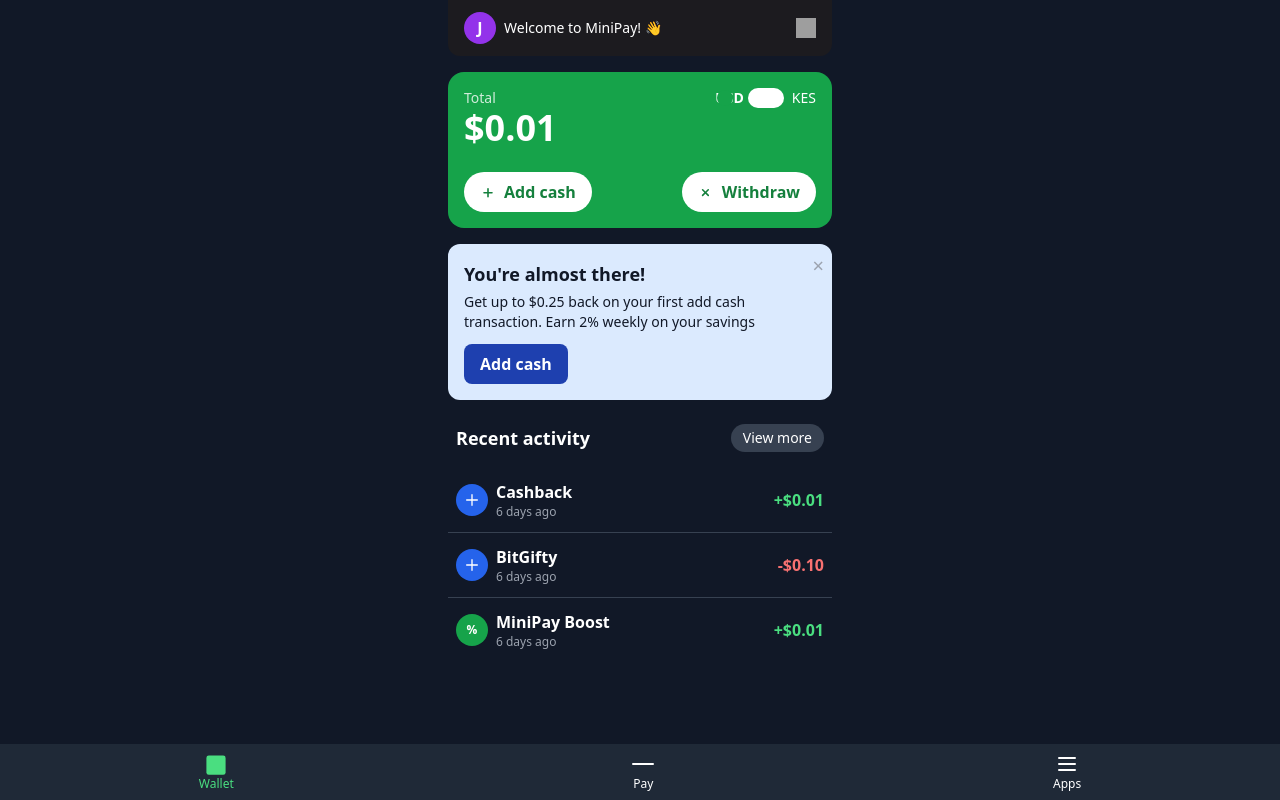
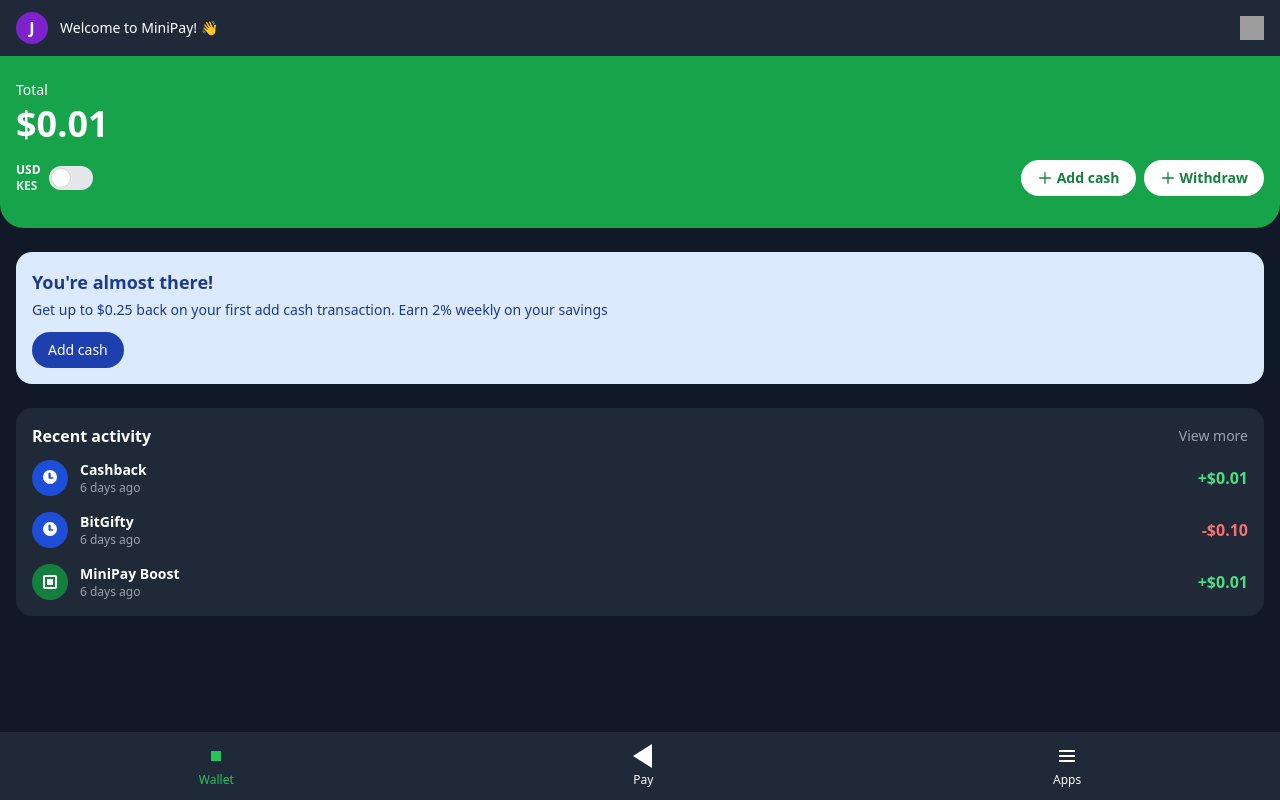
Before and after one commit to CashWayAppRegulatedCentralBankOfAmerica/ios, a plain HTML site: page index.html in a window 1280 px wide. Drawn offline with nearby package versions, Linux system fonts and the light colour scheme; grey boxes are pictures that could not be loaded.

Commit message:
Update index.html

```diff
--- a/index.html
+++ b/index.html
@@ -1,129 +1,120 @@
 <!DOCTYPE html>
 <html lang="en">
+
 <head>
-  <meta charset="UTF-8" />
-  <meta name="viewport" content="width=device-width, initial-scale=1.0" />
-  <title>MiniPay Clone</title>
+  <meta charset="UTF-8">
+  <meta name="viewport" content="width=device-width, initial-scale=1.0">
+  <title>MiniPay UI Clone</title>
   <script src="https://cdn.tailwindcss.com"></script>
 </head>
 
 <body class="bg-gray-900 text-white font-sans">
-  <div class="max-w-sm mx-auto">
-
-    <!-- Welcome Bar -->
-    <div class="flex items-center justify-between px-4 py-3 bg-[#1c1b1f] rounded-b-xl">
-      <div class="flex items-center space-x-2">
-        <div class="bg-purple-600 rounded-full h-8 w-8 flex items-center justify-center text-white font-bold">J</div>
+  <!-- Welcome Message -->
+  <div class="flex items-center justify-between bg-gray-800 px-4 py-3">
+    <div class="flex items-center space-x-3">
+      <div class="bg-purple-700 rounded-full w-8 h-8 flex items-center justify-center text-white font-bold">J</div>
       <span class="text-sm">Welcome to MiniPay! 👋</span>
     </div>
-      <div>
-        <img src="https://img.icons8.com/ios-filled/24/ffffff/qr-code.png" alt="QR code" class="w-5 h-5" />
-      </div>
+    <img src="https://api.qrserver.com/v1/create-qr-code/?data=minipay&size=60x60" alt="QR Code" class="w-6 h-6">
   </div>
 
   <!-- Balance Card -->
-    <div class="bg-green-600 rounded-2xl mt-4 p-4 text-white relative">
-      <div class="text-sm opacity-80">Total</div>
+  <div class="bg-green-600 rounded-b-3xl px-4 pt-6 pb-8 text-white">
+    <div class="text-sm mb-1">Total</div>
     <div class="text-4xl font-bold">$0.01</div>
-      <div class="absolute top-4 right-4 flex items-center space-x-1">
-        <span class="text-sm font-semibold">USD</span>
-        <label class="inline-flex items-center cursor-pointer">
-          <input type="checkbox" class="sr-only peer">
-          <div class="w-9 h-5 bg-white rounded-full peer peer-checked:bg-green-800 peer-checked:before:translate-x-full before:content-[''] before:absolute before:top-0.5 before:left-0.5 before:bg-green-600 before:rounded-full before:h-4 before:w-4 before:transition-all"></div>
-          <span class="ml-2 text-sm text-white">KES</span>
+    <div class="flex items-center justify-between mt-4">
+      <div class="flex items-center space-x-2">
+        <div class="flex flex-col text-xs font-semibold">
+          <span>USD</span>
+          <span class="text-gray-200">KES</span>
+        </div>
+        <label class="inline-flex relative items-center cursor-pointer">
+          <input type="checkbox" value="" class="sr-only peer">
+          <div class="w-11 h-6 bg-gray-200 rounded-full peer peer-focus:ring-4 peer-focus:ring-green-300 dark:peer-focus:ring-green-800 peer-checked:after:translate-x-full peer-checked:after:border-white after:content-[''] after:absolute after:top-[2px] after:left-[2px] after:bg-white after:border-gray-300 after:border after:rounded-full after:h-5 after:w-5 after:transition-all peer-checked:bg-green-500"></div>
         </label>
       </div>
-
-      <div class="mt-6 flex justify-between">
-        <button class="flex items-center bg-white text-green-700 font-semibold px-4 py-2 rounded-full">
-          <svg class="w-4 h-4 mr-2" fill="currentColor" viewBox="0 0 20 20">
-            <path d="M10 5a1 1 0 00-1 1v4H5a1 1 0 000 2h4v4a1 1 0 002 0v-4h4a1 1 0 000-2h-4V6a1 1 0 00-1-1z" />
-          </svg>
+      <div class="flex space-x-2">
+        <button class="flex items-center bg-white text-green-700 px-4 py-2 rounded-full font-semibold text-sm">
+          <svg class="w-4 h-4 mr-1" fill="none" stroke="currentColor" stroke-width="2" viewBox="0 0 24 24" xmlns="http://www.w3.org/2000/svg"><path stroke-linecap="round" stroke-linejoin="round" d="M12 4v16m8-8H4"></path></svg>
           Add cash
         </button>
-        <button class="flex items-center bg-white text-green-700 font-semibold px-4 py-2 rounded-full">
-          <svg class="w-4 h-4 mr-2 rotate-45" fill="currentColor" viewBox="0 0 20 20">
-            <path d="M10 5a1 1 0 011 1v4h4a1 1 0 010 2h-4v4a1 1 0 01-2 0v-4H5a1 1 0 010-2h4V6a1 1 0 011-1z" />
-          </svg>
+        <button class="flex items-center bg-white text-green-700 px-4 py-2 rounded-full font-semibold text-sm">
+          <svg class="w-4 h-4 mr-1 rotate-180" fill="none" stroke="currentColor" stroke-width="2" viewBox="0 0 24 24" xmlns="http://www.w3.org/2000/svg"><path stroke-linecap="round" stroke-linejoin="round" d="M12 4v16m8-8H4"></path></svg>
           Withdraw
         </button>
       </div>
     </div>
-
-    <!-- Promo Card -->
-    <div class="bg-blue-100 text-gray-900 mt-4 p-4 rounded-xl relative">
-      <div class="text-lg font-bold">You're almost there!</div>
-      <p class="text-sm mt-1">Get up to $0.25 back on your first add cash transaction. Earn 2% weekly on your savings</p>
-      <button class="bg-blue-800 text-white mt-3 px-4 py-2 rounded-lg font-semibold">Add cash</button>
-      <button class="absolute top-2 right-2 text-xl text-gray-400">&times;</button>
   </div>
 
-    <!-- Recent Activity -->
-    <div class="mt-6">
-      <div class="flex justify-between items-center px-2">
-        <h3 class="text-lg font-bold">Recent activity</h3>
-        <button class="text-sm text-white bg-gray-700 px-3 py-1 rounded-full">View more</button>
+  <!-- Promotion -->
+  <div class="bg-blue-100 text-blue-900 rounded-2xl p-4 mx-4 mt-6">
+    <div class="font-bold text-lg">You're almost there!</div>
+    <p class="text-sm mt-1">Get up to $0.25 back on your first add cash transaction. Earn 2% weekly on your savings</p>
+    <button class="bg-blue-800 text-white px-4 py-2 rounded-full mt-3 text-sm font-medium">Add cash</button>
   </div>
-      <ul class="mt-4 divide-y divide-gray-700">
-        <li class="flex items-center justify-between py-3 px-2">
-          <div class="flex items-center space-x-2">
-            <div class="bg-blue-600 rounded-full h-8 w-8 flex items-center justify-center text-white">
-              <svg class="w-4 h-4" fill="none" stroke="currentColor" stroke-width="2" viewBox="0 0 24 24"><path stroke-linecap="round" stroke-linejoin="round" d="M12 4v16m8-8H4"/></svg>
+
+  <!-- Recent Activity Section -->
+  <div class="bg-gray-800 mt-6 mx-4 rounded-2xl p-4">
+    <div class="flex justify-between items-center mb-3">
+      <h2 class="text-md font-semibold">Recent activity</h2>
+      <button class="text-sm text-gray-400">View more</button>
+    </div>
+    <div class="space-y-4">
+      <div class="flex justify-between items-center">
+        <div class="flex items-center space-x-3">
+          <div class="bg-blue-700 p-2 rounded-full">
+            <svg class="w-5 h-5 text-white" fill="currentColor" viewBox="0 0 20 20"><path fill-rule="evenodd" d="M5.05 4.05a7 7 0 119.9 9.9 7 7 0 01-9.9-9.9zM10 5a.75.75 0 01.75.75v3.5h2a.75.75 0 010 1.5H9.25A.75.75 0 018.5 10V5.75A.75.75 0 0110 5z" clip-rule="evenodd"></path></svg>
           </div>
           <div>
-              <div class="font-semibold">Cashback</div>
+            <div class="text-sm font-semibold">Cashback</div>
             <div class="text-xs text-gray-400">6 days ago</div>
           </div>
         </div>
-          <div class="text-green-400 font-bold">+$0.01</div>
-        </li>
-        <li class="flex items-center justify-between py-3 px-2">
-          <div class="flex items-center space-x-2">
-            <div class="bg-blue-600 rounded-full h-8 w-8 flex items-center justify-center text-white">
-              <svg class="w-4 h-4" fill="none" stroke="currentColor" stroke-width="2" viewBox="0 0 24 24"><path stroke-linecap="round" stroke-linejoin="round" d="M12 4v16m8-8H4"/></svg>
+        <div class="text-green-400 font-semibold">+$0.01</div>
+      </div>
+
+      <div class="flex justify-between items-center">
+        <div class="flex items-center space-x-3">
+          <div class="bg-blue-700 p-2 rounded-full">
+            <svg class="w-5 h-5 text-white" fill="currentColor" viewBox="0 0 20 20"><path fill-rule="evenodd" d="M5.05 4.05a7 7 0 119.9 9.9 7 7 0 01-9.9-9.9zM10 5a.75.75 0 01.75.75v3.5h2a.75.75 0 010 1.5H9.25A.75.75 0 018.5 10V5.75A.75.75 0 0110 5z" clip-rule="evenodd"></path></svg>
           </div>
           <div>
-              <div class="font-semibold">BitGifty</div>
+            <div class="text-sm font-semibold">BitGifty</div>
             <div class="text-xs text-gray-400">6 days ago</div>
           </div>
         </div>
-          <div class="text-red-400 font-bold">-$0.10</div>
-        </li>
-        <li class="flex items-center justify-between py-3 px-2">
-          <div class="flex items-center space-x-2">
-            <div class="bg-green-600 rounded-full h-8 w-8 flex items-center justify-center text-white text-xs font-bold">%</div>
+        <div class="text-red-400 font-semibold">-$0.10</div>
+      </div>
+
+      <div class="flex justify-between items-center">
+        <div class="flex items-center space-x-3">
+          <div class="bg-green-700 p-2 rounded-full">
+            <svg class="w-5 h-5 text-white" fill="currentColor" viewBox="0 0 20 20"><path d="M13 7H7v6h6V7z" /><path fill-rule="evenodd" d="M5 3a2 2 0 00-2 2v10a2 2 0 002 2h10a2 2 0 002-2V5a2 2 0 00-2-2H5zm0 2h10v10H5V5z" clip-rule="evenodd" /></svg>
+          </div>
           <div>
-              <div class="font-semibold">MiniPay Boost</div>
+            <div class="text-sm font-semibold">MiniPay Boost</div>
             <div class="text-xs text-gray-400">6 days ago</div>
           </div>
         </div>
-          <div class="text-green-400 font-bold">+$0.01</div>
-        </li>
-      </ul>
+        <div class="text-green-400 font-semibold">+$0.01</div>
+      </div>
+    </div>
   </div>
 
   <!-- Bottom Nav -->
-    <div class="fixed bottom-0 left-0 right-0 bg-gray-800 py-2 flex justify-around items-center">
-      <div class="flex flex-col items-center text-green-400">
-        <svg class="w-6 h-6" fill="currentColor" viewBox="0 0 20 20">
-          <path d="M4 3a2 2 0 00-2 2v12a2 2 0 002 2h12a2 2 0 002-2V5a2 2 0 00-2-2H4z" />
-        </svg>
-        <span class="text-xs">Wallet</span>
+  <div class="fixed bottom-0 left-0 right-0 bg-gray-800 text-white flex justify-around items-center py-3">
+    <div class="flex flex-col items-center text-green-500">
+      <svg class="w-6 h-6" fill="currentColor" viewBox="0 0 24 24"><path d="M3 3h18v18H3V3z" fill="none"/><path d="M7 7h10v10H7V7z"/></svg>
+      <span class="text-xs mt-1">Wallet</span>
     </div>
-      <div class="flex flex-col items-center text-white">
-        <svg class="w-6 h-6" fill="none" stroke="currentColor" stroke-width="2" viewBox="0 0 24 24">
-          <path stroke-linecap="round" stroke-linejoin="round" d="M22 12H2" />
-        </svg>
-        <span class="text-xs">Pay</span>
+    <div class="flex flex-col items-center">
+      <svg class="w-6 h-6" fill="currentColor" viewBox="0 0 24 24"><path d="M2 12l19-12v24L2 12z"/></svg>
+      <span class="text-xs mt-1">Pay</span>
     </div>
-      <div class="flex flex-col items-center text-white">
-        <svg class="w-6 h-6" fill="none" stroke="currentColor" stroke-width="2" viewBox="0 0 24 24">
-          <path stroke-linecap="round" stroke-linejoin="round" d="M4 6h16M4 12h16M4 18h16" />
-        </svg>
-        <span class="text-xs">Apps</span>
+    <div class="flex flex-col items-center">
+      <svg class="w-6 h-6" fill="currentColor" viewBox="0 0 24 24"><path d="M4 6h16v2H4zm0 5h16v2H4zm0 5h16v2H4z"/></svg>
+      <span class="text-xs mt-1">Apps</span>
     </div>
-    </div>
-
   </div>
 </body>
 
```
Lines whose indentation alone changed are shown as unchanged.
